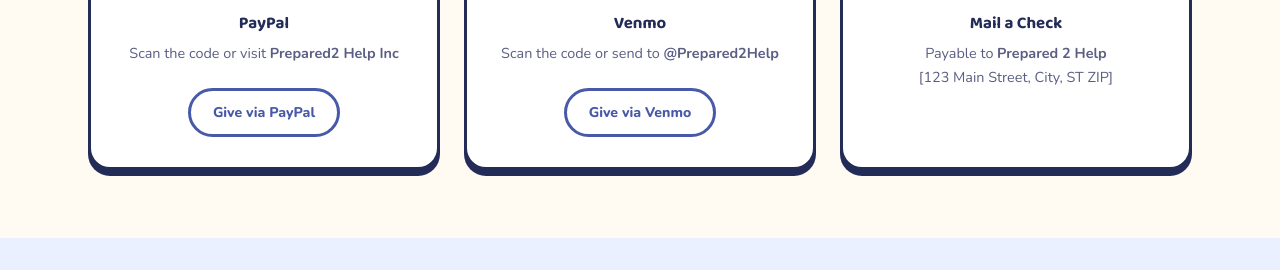
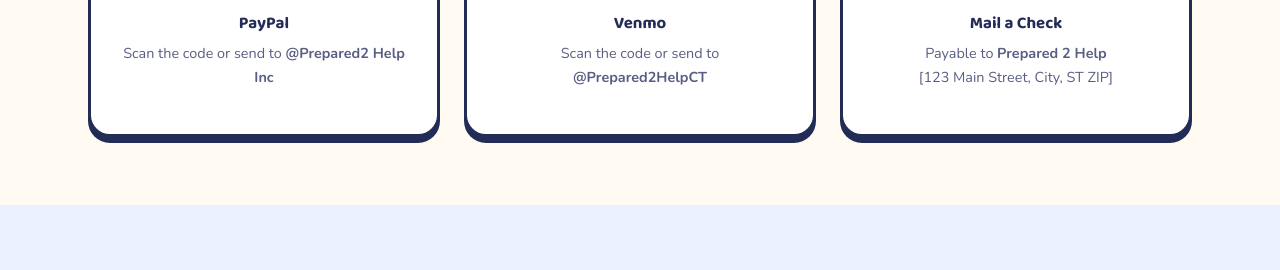
Before and after one commit to labellachristian1-cyber/P2H, a plain HTML site: page donate.html in a window 1280 px wide. Shown: the part 735-1005 px from the top of the page. Drawn offline with nearby package versions, Linux system fonts and the light colour scheme.

Commit message:
Update donate.html

```diff
--- a/donate.html
+++ b/donate.html
@@ -45,14 +45,12 @@
       <div class="qr-card">
         <div class="qr-box"><img src="assets/paypalqrcode.png" alt="PayPal QR code"></div>
         <h3 style="font-size:1.05rem;">PayPal</h3>
-        <p style="color:var(--ink-soft); font-size:.9rem;">Scan the code or visit <strong>Prepared2 Help Inc</strong></p>
-        <a href="#" class="btn btn-outline-blue" style="margin-top:8px; padding:10px 22px; font-size:.88rem;">Give via PayPal</a>
+        <p style="color:var(--ink-soft); font-size:.9rem;">Scan the code or send to <strong>@Prepared2 Help Inc</strong></p>
       </div>
       <div class="qr-card">
         <div class="qr-box"><img src="assets/venmoqrcode.png" alt="Venmo QR code"></div>
         <h3 style="font-size:1.05rem;">Venmo</h3>
-        <p style="color:var(--ink-soft); font-size:.9rem;">Scan the code or send to <strong>@Prepared2Help</strong></p>
-        <a href="#" class="btn btn-outline-blue" style="margin-top:8px; padding:10px 22px; font-size:.88rem;">Give via Venmo</a>
+        <p style="color:var(--ink-soft); font-size:.9rem;">Scan the code or send to <strong>@Prepared2HelpCT</strong></p>
       </div>
       <div class="qr-card">
         <div class="qr-box" style="background:var(--blue-pale);">
```
